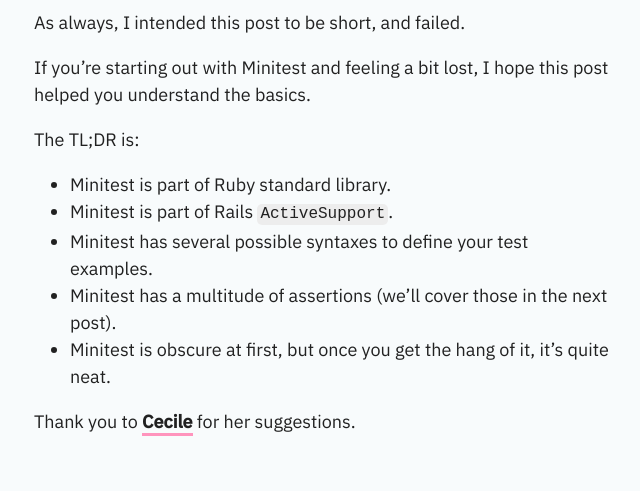
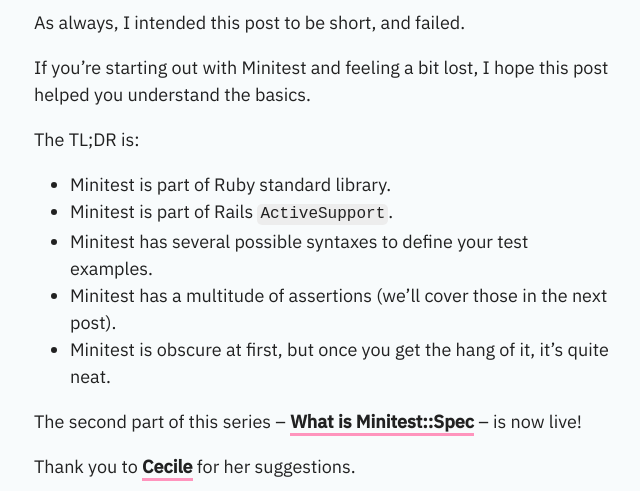
Before and after one commit to merciremi/remicodes, a Jekyll site: the page built from _posts/2025-10-07-test-your-rails-app-with-minitest-a-much-needed-tutorial.md, in a window 1280 px wide and 900 px high, scrolled down 6403 px, cut to the strip 0-491 px from the top of the window. Shown: the whole strip, without its empty margins (318-958 px from the left). Built offline with Jekyll 4.4.1, drawn with Linux system fonts in a browser that asks for light colours.

Commit message:
Minitest: Add links to posts

```diff
--- a/_posts/2025-10-07-test-your-rails-app-with-minitest-a-much-needed-tutorial.md
+++ b/_posts/2025-10-07-test-your-rails-app-with-minitest-a-much-needed-tutorial.md
@@ -223,4 +223,6 @@
 - Minitest has a multitude of assertions (we'll cover those in the next post).
 - Minitest is obscure at first, but once you get the hang of it, it's quite neat.
 
+The second part of this series – [What is Minitest::Spec]({{site.baseurl}}/minitest-spec/) – is now live!
+
 Thank you to [Cecile](https://www.cecilitse.org/){:target="_blank"} for her suggestions.
```
Also changed, not shown: _posts/2025-10-13-minitest-syntax-flavor-spec.md (+2 -0 lines).
